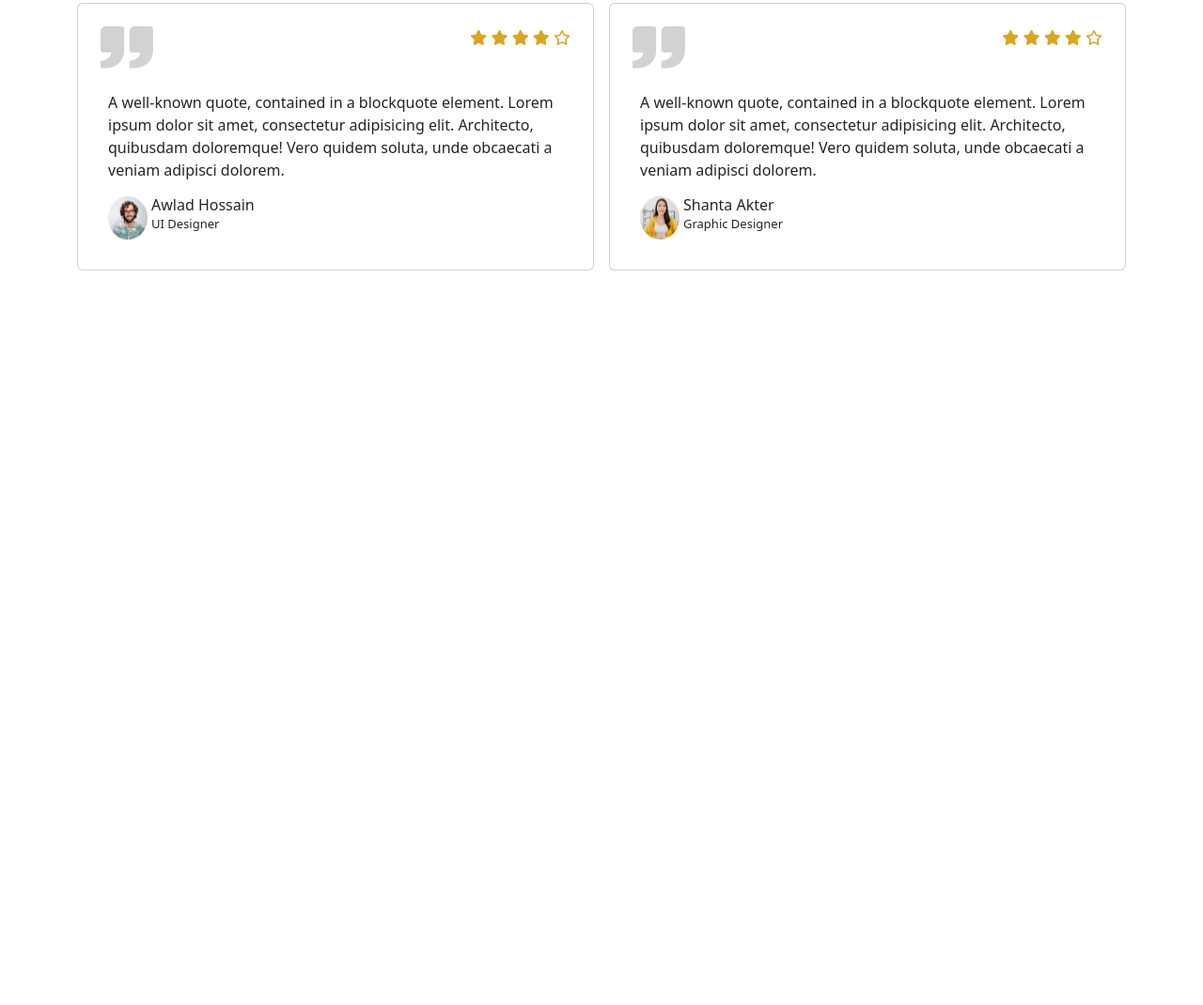
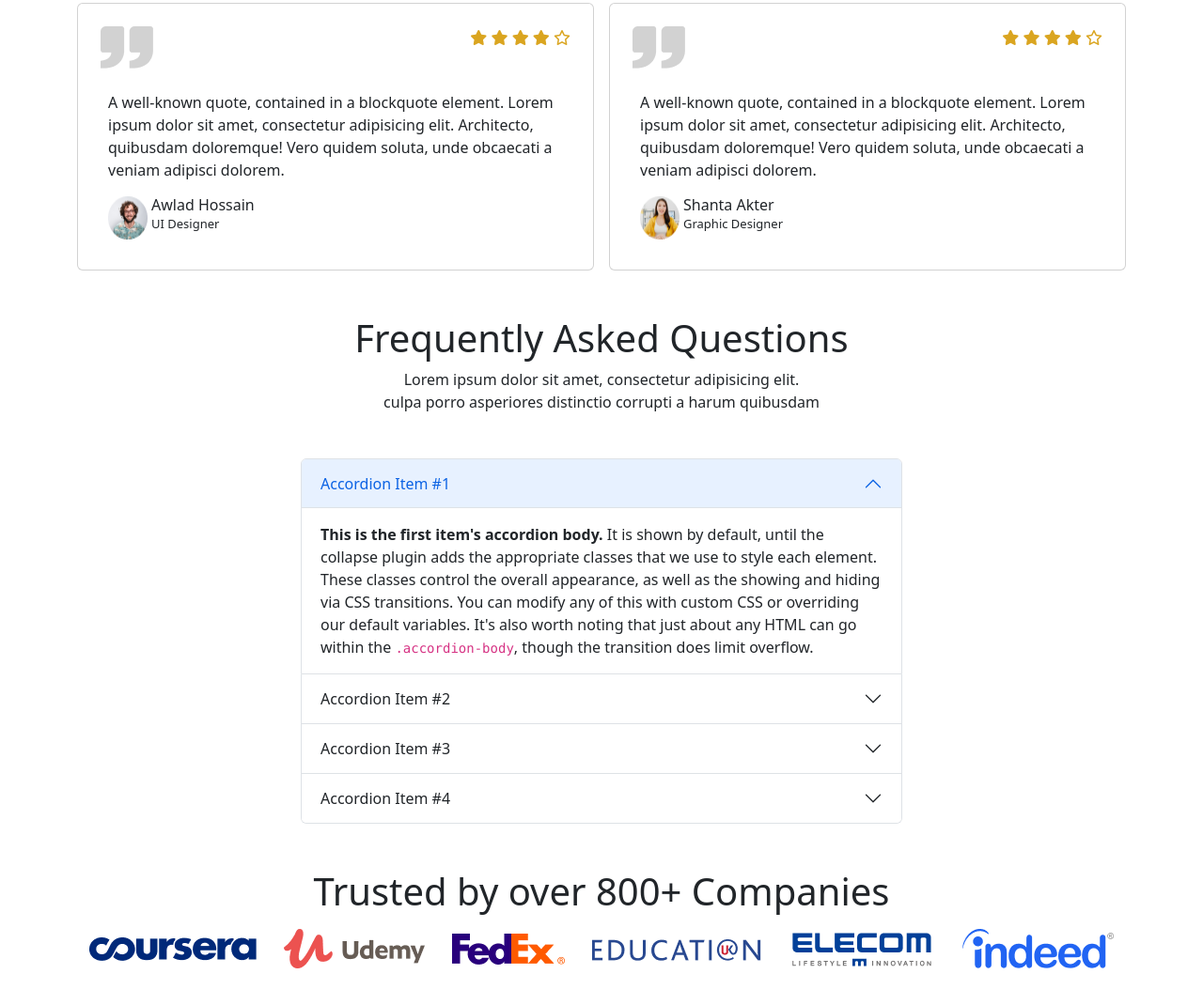
Before and after one commit to Obaida116/edtexel, a plain HTML site: page index.html in a window 1280 px wide. Shown: the part 3390-4460 px from the top of the page at 94% size. Before the commit the page ends 3726 px from the top, so only its background shows below. Drawn offline with nearby package versions, Linux system fonts and the light colour scheme.

Commit message:
Partners Section Completed

```diff
--- a/index.html
+++ b/index.html
@@ -591,6 +591,94 @@
         </div>
       </section>
       <!-- Feedback Section Ends here -->
+
+      <!-- FAQ Section Starts -->
+      <section class="w-50 m-auto my-5">
+        <div class="text-center">
+          <h1>Frequently Asked Questions</h1>
+          <p>Lorem ipsum dolor sit amet, consectetur adipisicing elit. <br> culpa porro asperiores distinctio corrupti a harum quibusdam</p>
+        </div>
+        <!-- Accordion Starts Here -->
+        <div class="my-5">
+          <div class="accordion" id="accordionExample">
+            <!-- Single Accordion -->
+            <div class="accordion-item">
+              <h2 class="accordion-header" id="headingOne">
+                <button class="accordion-button" type="button" data-bs-toggle="collapse" data-bs-target="#collapseOne" aria-expanded="true" aria-controls="collapseOne">
+                  Accordion Item #1
+                </button>
+              </h2>
+              <div id="collapseOne" class="accordion-collapse collapse show" aria-labelledby="headingOne" data-bs-parent="#accordionExample">
+                <div class="accordion-body">
+                  <strong>This is the first item's accordion body.</strong> It is shown by default, until the collapse plugin adds the appropriate classes that we use to style each element. These classes control the overall appearance, as well as the showing and hiding via CSS transitions. You can modify any of this with custom CSS or overriding our default variables. It's also worth noting that just about any HTML can go within the <code>.accordion-body</code>, though the transition does limit overflow.
+                </div>
+              </div>
+            </div>
+            <div class="accordion-item">
+              <h2 class="accordion-header" id="headingTwo">
+                <button class="accordion-button collapsed" type="button" data-bs-toggle="collapse" data-bs-target="#collapseTwo" aria-expanded="false" aria-controls="collapseTwo">
+                  Accordion Item #2
+                </button>
+              </h2>
+              <div id="collapseTwo" class="accordion-collapse collapse" aria-labelledby="headingTwo" data-bs-parent="#accordionExample">
+                <div class="accordion-body">
+                  <strong>This is the second item's accordion body.</strong> It is hidden by default, until the collapse plugin adds the appropriate classes that we use to style each element. These classes control the overall appearance, as well as the showing and hiding via CSS transitions. You can modify any of this with custom CSS or overriding our default variables. It's also worth noting that just about any HTML can go within the <code>.accordion-body</code>, though the transition does limit overflow.
+                </div>
+              </div>
+            </div>
+            <div class="accordion-item">
+              <h2 class="accordion-header" id="headingThree">
+                <button class="accordion-button collapsed" type="button" data-bs-toggle="collapse" data-bs-target="#collapseThree" aria-expanded="false" aria-controls="collapseThree">
+                  Accordion Item #3
+                </button>
+              </h2>
+              <div id="collapseThree" class="accordion-collapse collapse" aria-labelledby="headingThree" data-bs-parent="#accordionExample">
+                <div class="accordion-body">
+                  <strong>This is the third item's accordion body.</strong> It is hidden by default, until the collapse plugin adds the appropriate classes that we use to style each element. These classes control the overall appearance, as well as the showing and hiding via CSS transitions. You can modify any of this with custom CSS or overriding our default variables. It's also worth noting that just about any HTML can go within the <code>.accordion-body</code>, though the transition does limit overflow.
+                </div>
+              </div>
+            </div>
+            <div class="accordion-item">
+              <h2 class="accordion-header" id="headingThree">
+                <button class="accordion-button collapsed" type="button" data-bs-toggle="collapse" data-bs-target="#collapseThree" aria-expanded="false" aria-controls="collapseThree">
+                  Accordion Item #4
+                </button>
+              </h2>
+              <div id="collapseThree" class="accordion-collapse collapse" aria-labelledby="headingThree" data-bs-parent="#accordionExample">
+                <div class="accordion-body">
+                  <strong>This is the third item's accordion body.</strong> It is hidden by default, until the collapse plugin adds the appropriate classes that we use to style each element. These classes control the overall appearance, as well as the showing and hiding via CSS transitions. You can modify any of this with custom CSS or overriding our default variables. It's also worth noting that just about any HTML can go within the <code>.accordion-body</code>, though the transition does limit overflow.
+                </div>
+              </div>
+            </div>
+          </div>
+        </div>
+      </section>
+      <!-- FAQ Section Ends -->
+
+      <!-- Credential Section Starts -->
+      <section class="container my-5">
+        <h1 class="text-center my-3">Trusted by over 800+ Companies</h1>
+        <div class= "d-flex gap-1 justify-content-around align-items-center">
+          <div>
+            <img src="./images/company/company-1.png" alt="">
+          </div>
+          <div>
+            <img src="./images/company/company-2.png" alt="">
+          </div>
+          <div>
+            <img src="./images/company/company-3.png" alt="">
+          </div>
+          <div>
+            <img src="./images/company/company-4.png" alt="">
+          </div>
+          <div>
+            <img src="./images/company/company-5.png" alt="">
+          </div>
+            <img src="./images/company/company-6.png" alt="">
+          </div>
+        </div>
+      </section>
+      <!-- Credential Section Ends -->
     </main>
     <script
       src="https://cdn.jsdelivr.net/npm/bootstrap@5.2.1/dist/js/bootstrap.bundle.min.js"
```
